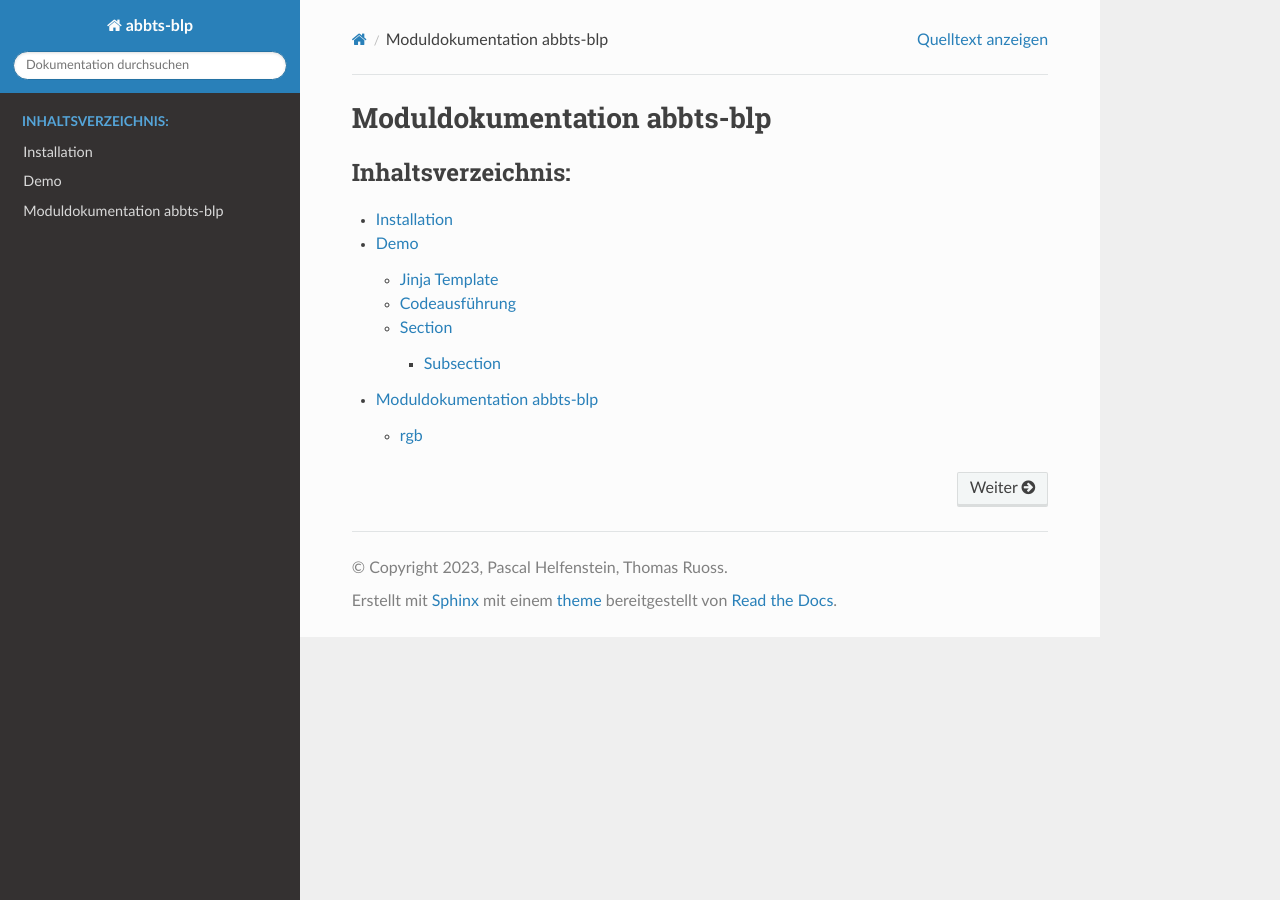
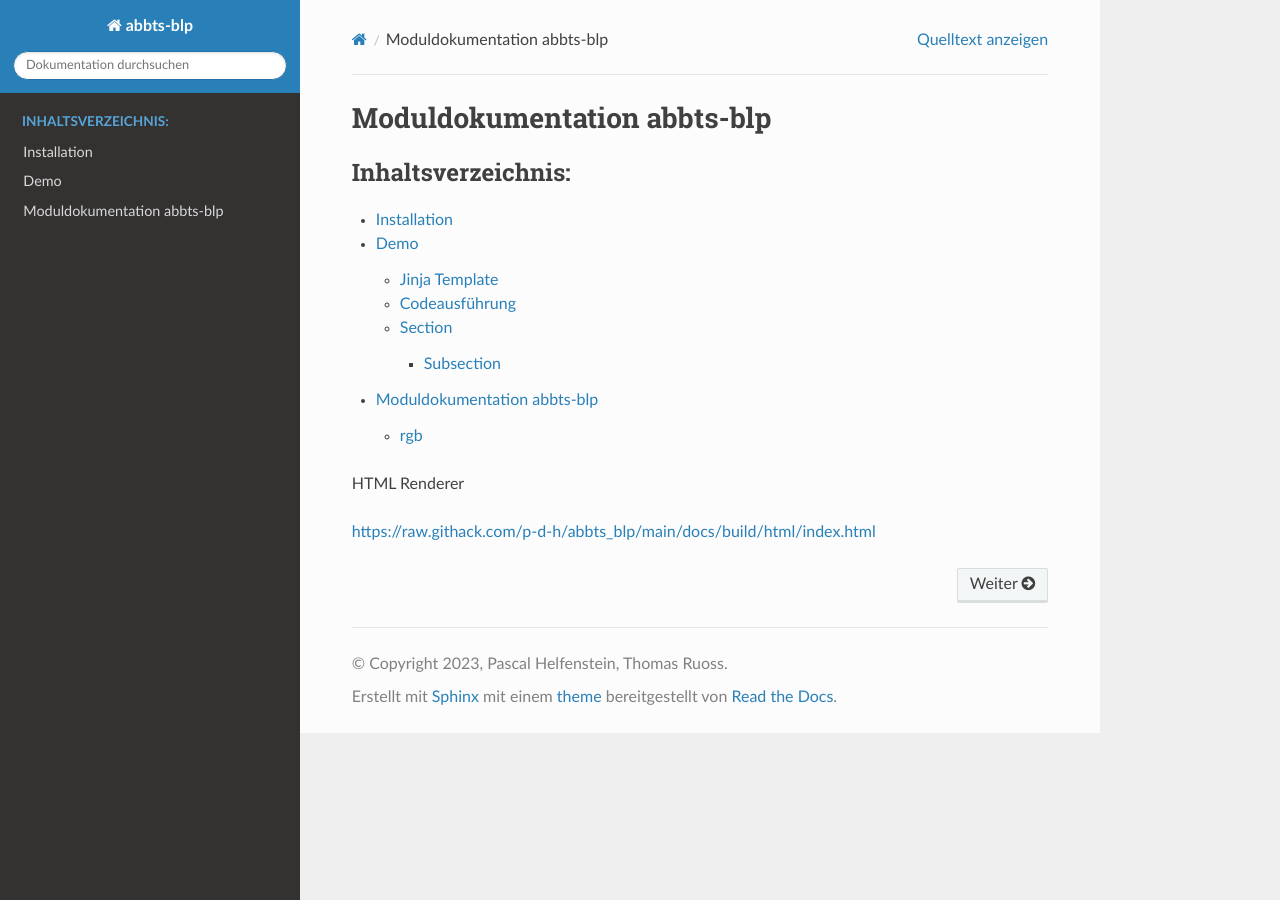
Before and after one commit to p-d-h/abbts_blp, a Sphinx documentation site: the page built from docs/source/index.rst, in a window 1280 px wide. Built offline with Sphinx 7.4.7 and the Read the Docs theme 2.0.0, drawn with Linux system fonts in a browser that asks for light colours.

Commit message:
Integration sphinx

```diff
--- a/docs/source/demo/python_jinja.py
+++ b/docs/source/demo/python_jinja.py
@@ -1,3 +1,5 @@
+# https://realpython.com/primer-on-jinja-templating/
+
 import pathlib
 from jinja2 import Environment, FileSystemLoader
 
--- a/docs/source/index.rst
+++ b/docs/source/index.rst
@@ -13,3 +13,7 @@ Moduldokumentation abbts-blp
    installation/installation
    demo/demo
    Moduldokumentation abbts-blp <abbts_blp/abbts_blp>
+
+HTML Renderer
+
+https://raw.githack.com/p-d-h/abbts_blp/main/docs/build/html/index.html
```
